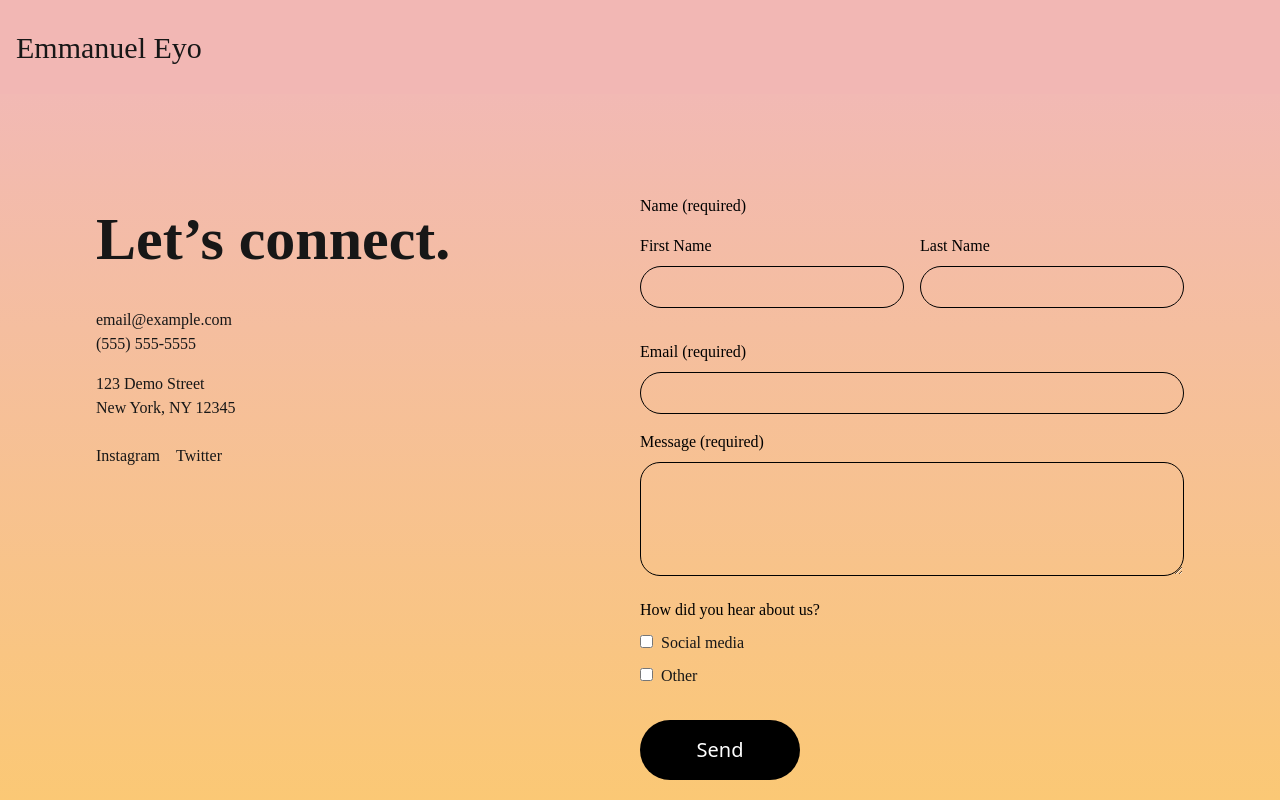
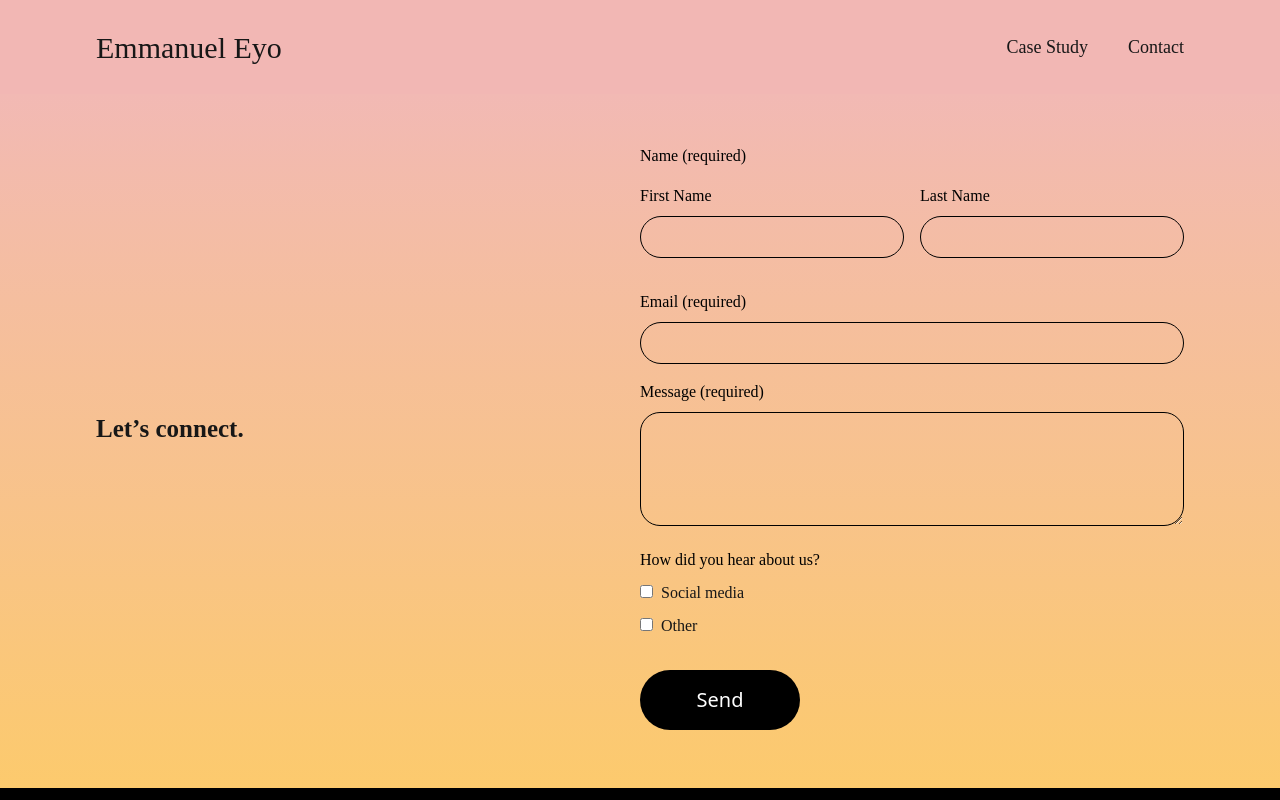
Before and after one commit to calebeffiom/portfolio-eyo, a Next.js app: page /contact in a window 1280 px wide. Shown: the top 800 px of the page. Built offline with nearby package versions, Linux system fonts and the light colour scheme; a web font is replaced by a local one.

Commit message:
fixed responsiveness issues

```diff
--- a/src/components/pages/contact/contact-form/index.tsx
+++ b/src/components/pages/contact/contact-form/index.tsx
@@ -7,25 +7,13 @@ const ContactForm = () => {
     }
     return (
         <section>
-            <div className="bg-gradient-to-b from-[#F2B9B4] to-[#FCCA6D] py-[100px]">
+            <div className="bg-gradient-to-b from-[#F2B9B4] to-[#FCCA6D] py-[100px] sm:py-[50px] max-sm:py-[50px]">
                 <Container>
-                    <div className="flex flex-col lg:flex-row items-start justify-between">
+                    <div className="flex flex-col lg:flex-row items-center justify-between">
                         <div className="lg:w-1/2">
-                            <h1 className="text-[60px] font-bold mb-6">Let’s connect.</h1>
-                            <p>email@example.com</p>
-                            <p className=" mb-4">(555) 555-5555</p>
-                            <p>123 Demo Street</p>
-                            <p className=" mb-6">New York, NY 12345</p>
-                            <div className="flex space-x-4 mb-6">
-                                <a href="#" className="hover:text-zinc-300">
-                                    Instagram
-                                </a>
-                                <a href="#" className="hover:text-zinc-300">
-                                    Twitter
-                                </a>
-                            </div>
+                            <h1 className="text-[60px] font-bold mb-6 max-sm:text-[25px] sm:text-[25px]">Let’s connect.</h1>
                         </div>
-                        <form className="lg:w-1/2 bg-[transparent] rounded-lg ">
+                        <form className="md:w-[60%] lg:w-1/2 bg-[transparent] rounded-lg ">
                         <label className="block text-[#000] mb-4">
                                         Name <span>(required)</span>
                                     </label>
--- a/src/components/pages/home/drive/index.tsx
+++ b/src/components/pages/home/drive/index.tsx
@@ -137,7 +137,7 @@ const Drive = () => {
 
     return (
         <section>
-            <div className="py-[100px] max-xs:py-[10px] xs:py-[10px] lg:py-[100px] bg-gradient-to-b from-[#FECF5A] to-[#F2B7B4]">
+            <div className="py-[100px] max-xs:py-[50px] xs:py-[50px] lg:py-[100px] bg-gradient-to-b from-[#FECF5A] to-[#F2B7B4]">
                 <Container>
                     <div>
                         <div className="w-[100%] text-center leading-tight mb-[80px] max-lg:mb-[40px]">
--- a/src/components/pages/home/experience/index.tsx
+++ b/src/components/pages/home/experience/index.tsx
@@ -30,7 +30,7 @@ const Experience = () => {
                                         damping: 25, // Optional: Adjust the damping for smoothness
                                     }}
                                 >
-                                    <p className="text-lg max-sm:text-[13px] sm:text-[15px] md:text-[15px] leading-relaxed text-gray-900">
+                                    <p className="text-lg max-sm:text-[13px] sm:text-[15px] md:text-[15px] lg:text-[18px] leading-relaxed text-gray-900">
                                         With over <span className="font-semibold">20 years of combined experience</span>,
                                         I believe every great venture starts with a spark of imagination. Whether you're launching
                                         a startup, transforming a passion project, or sharing creative work with the world,
@@ -48,7 +48,7 @@ const Experience = () => {
                                             damping: 25, // Optional: Adjust the damping for smoothness
                                         }}
                                     >
-                                        <p className="text-lg max-sm:text-[13px] sm:text-[15px] md:text-[15px] italic text-gray-900">
+                                        <p className="text-lg max-sm:text-[13px] sm:text-[15px] md:text-[15px] lg:text-[18px] italic text-gray-900">
                                             "Your story isn't just content - it's the soul of your brand.
                                             If your words don't sound like they're coming from you,
                                             we still have work to do."
--- a/src/components/pages/home/hero/index.tsx
+++ b/src/components/pages/home/hero/index.tsx
@@ -3,11 +3,11 @@ import Link from "next/link"
 const HomeHero = () => {
     return (
         <header>
-            <div className="header-inner pb-[50px] max-sm:pb-[20px] bg-gradient-to-b from-[#F2B7B4] to-[#FECF5A] pt-[200px] max-xs:pt-[50px] xs:pt-[50px] md:pt-[100px]">
+            <div className="header-inner pb-[50px] max-sm:pb-[20px] bg-gradient-to-b from-[#F2B7B4] to-[#FECF5A] pt-[200px] max-md:pt-[50px] md:pt-[150px] lg:pt-[200px]">
                 <Container>
                     <section className="hero-content-cont">
-                        <div className="hero-headingText-cont w-[75%] max-xs:w-[95%] sm:w-[85%] md:w-[75%]  mb-[60px] max-sm:mb-[30px] sm:mb-[30px]">
-                            <h2 className="text-[3.5rem] leading-tight max-sm:text-[1.3rem] sm:text-[1.5rem] md:text-[2rem] lg:text-[3rem] xl:text-[3.5rem]">Hi, I’m Emmanuel Eyo, a Growth Strategist, Revenue Hacker & Your Next Competitive Advantage.</h2>
+                        <div className="hero-headingText-cont w-[100%] mb-[60px] max-sm:mb-[30px] sm:mb-[30px]">
+                            <h2 className="text-[3.5rem] leading-tight max-sm:text-[1.3rem] sm:text-[1.5rem] md:text-[2rem] lg:text-[3rem] xl:text-[3.5rem]">Hi, I’m Emmanuel Eyo, a Growth <br className="max-xs:hidden"/> Strategist, Revenue Hacker & <br className="max-xs:hidden"/> Your Next Competitive <br className="max-xs:hidden"/> Advantage.</h2>
                         </div>
                         <div className="hero-image-cont w-[100%] h-[740px] max-sm:h-[300px] sm:h-[350px] md:h-[450px] xl:h-[740px]">
                             <img src="/img/work2.jpg" className="block w-[100%] h-[100%] object-cover rounded-[40px]" alt="" />
--- a/src/components/pages/home/how-we-help/index.tsx
+++ b/src/components/pages/home/how-we-help/index.tsx
@@ -104,7 +104,7 @@ const HowWeHelp = () => {
 
       return (
         <section className="relative">
-          <div className="py-20 md:py-28 max-md:py-10 bg-[#F2B7B4]">
+          <div className="py-20 max-md:py-10 md:py-18 bg-[#F2B7B4]">
             <div className="container mx-auto px-4 sm:px-6 lg:px-8">
               <div className="flex flex-col lg:flex-row justify-between md:gap-12">
                 {/* Left Content */}
--- a/src/components/pages/home/testimonials/index.tsx
+++ b/src/components/pages/home/testimonials/index.tsx
@@ -21,7 +21,7 @@ const Testimonials = () => {
     ]
     return (
         <section>
-            <div className="bg-[#fecf5a] py-[100px] max-xs:py-[10px] xs:py-[10px] lg:py-[100px]">
+            <div className="bg-[#fecf5a] py-[50px] max-xs:py-[50px] lg:py-[100px]">
                 <Container>
 
                     <div>
--- a/src/components/pages/home/what-we-do/index.tsx
+++ b/src/components/pages/home/what-we-do/index.tsx
@@ -14,7 +14,7 @@ const WhatWeDo = () => {
     ]
     return (
         <section>
-            <div className="bg-gradient-to-b from-[#F2B7B4] to-[#FECF5A] py-[100px]">
+            <div className="bg-gradient-to-b from-[#F2B7B4] to-[#FECF5A] py-[50px] max-xs:py-[50px] lg:py-[100px]">
                 <Container>
                     <div>
                         <div className="text-center">
--- a/src/components/shared-components/nav/index.tsx
+++ b/src/components/shared-components/nav/index.tsx
@@ -3,7 +3,6 @@ import Container from "../container"
 import { motion, AnimatePresence } from "framer-motion";
 import { useState } from "react";
 import { FaBars, FaTimes } from "react-icons/fa";
-import { relative } from "path";
 
 interface NavbarProps {
     color: string; // Accept a color prop
@@ -12,16 +11,20 @@ const Navbar: React.FC<NavbarProps> = ({ color }) => {
     const [isOpen, setIsOpen] = useState(false);
     return (
         <nav className="w-full">
-      <div className={`${color !== "" ? `bg-[${color}]` : "bg-transparent"} transition-colors duration-300`}>
-        <div className="max-w-7xl mx-auto px-4 py-6 flex justify-between items-center">
+            <div className={`${color !== "" ? `bg-[${color}]` : "bg-transparent"}`}>
+
+
+            <Container>
+                <div className="transition-colors duration-300">
+                    <div className="w-[100%] mx-auto py-6 flex justify-between items-center">
                         {/* Logo */}
                         <div className="text-[30px] font-bold">
                             <Link href="/">Emmanuel Eyo</Link>
                         </div>
 
                         {/* Desktop Nav */}
-          <ul className=" hidden h-[0] opacity-[0]  md:block overflow-y-hidden gap-10 text-lg font-medium">
-            <li className="mb-[30px]"><Link href="/case-study">Case Study</Link></li>
+                        <ul className=" hidden items-center md:flex overflow-y-hidden gap-10 text-lg font-medium">
+                            <li><Link href="/case-study">Case Study</Link></li>
                             <li><Link href="/contact">Contact</Link></li>
                         </ul>
 
@@ -54,6 +57,8 @@ const Navbar: React.FC<NavbarProps> = ({ color }) => {
                         )}
                     </AnimatePresence>
                 </div>
+            </Container>
+            </div>
         </nav>
     )
 }
--- a/src/pages/pages/case-study/index.tsx
+++ b/src/pages/pages/case-study/index.tsx
@@ -6,9 +6,6 @@ const CaseStudyPage = () =>{
         <Iko />
         <Mochi/>
         <Metiers/>
-        {/* <Iko />
-        <Mochi/>
-        <Metiers/>  */}
         </>
     )
 }
```
Also changed, not shown: src/components/pages/case-study/iko/index.tsx (+16 -2 lines), src/components/pages/case-study/metiers/index.tsx (+17 -3 lines), src/components/pages/case-study/mochi/index.tsx (+16 -2 lines). Lines whose indentation alone changed are shown as unchanged.
